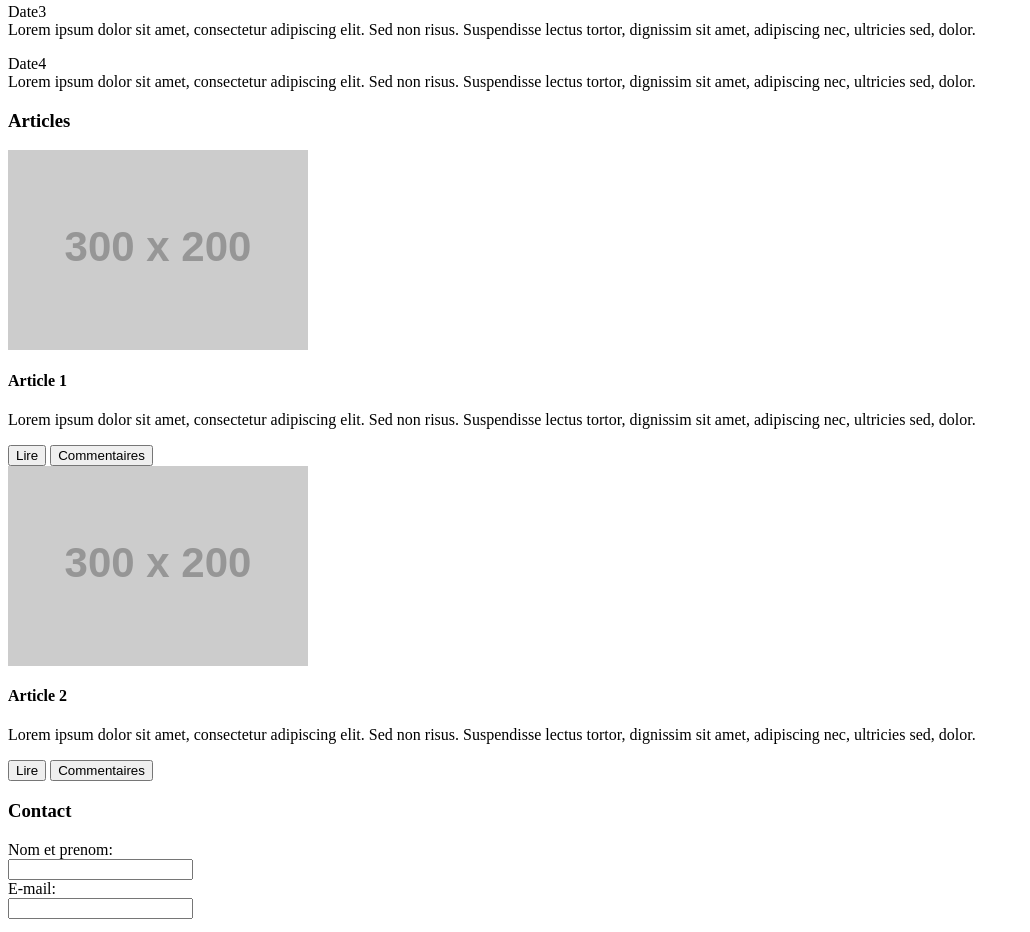
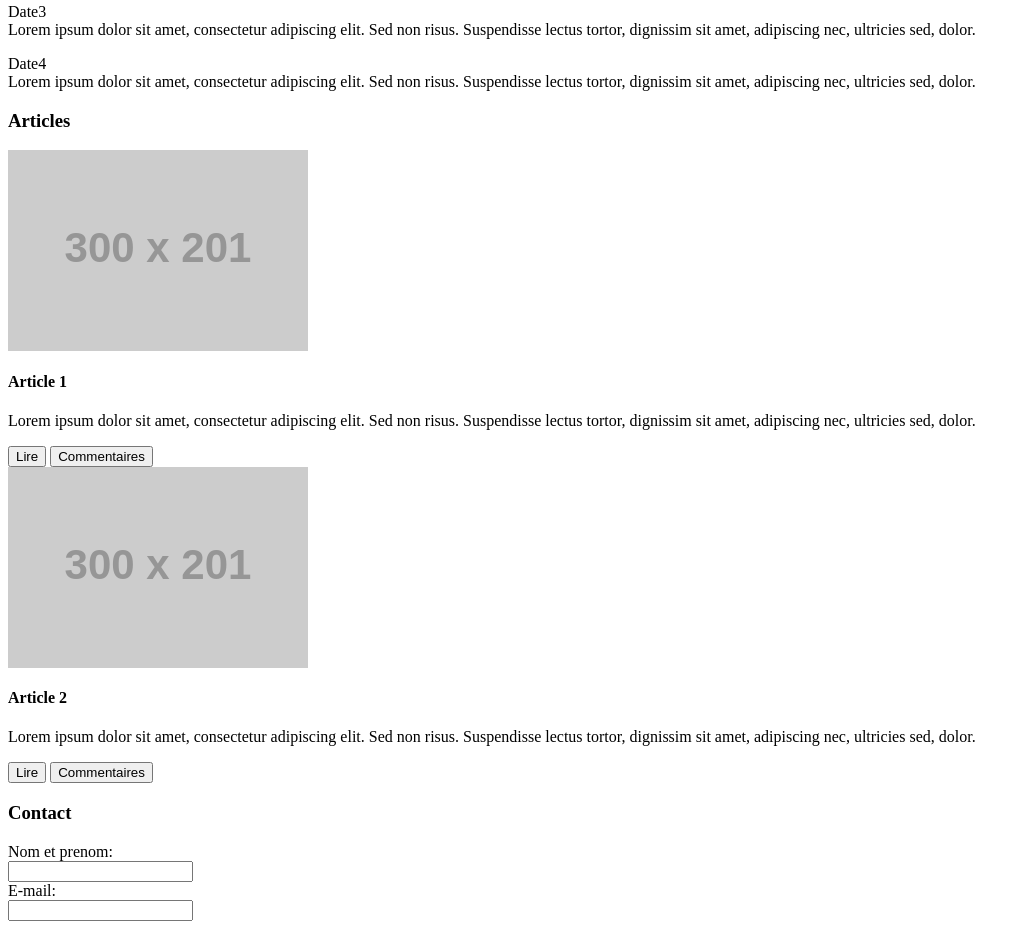
Before and after one commit to StevenSU696/DonkeySchool, a plain HTML site: page Integration/index.html in a window 1280 px wide. Shown: the part 1777-2709 px from the top of the page, without its empty margins (0-1030 px from the left). Drawn offline with Linux system fonts and the light colour scheme; placeholder pictures from the web are drawn by us.

Commit message:
UpdateAgain

```diff
--- a/Integration/index.html
+++ b/Integration/index.html
@@ -57,13 +57,13 @@ Lorem ipsum dolor sit amet, consectetur adipiscing elit. Sed non risus. Suspendi
 <article>
 <h3>Articles</h3>
 <section>
-<img src="https://placehold.co/300x200">
+<img src="https://placehold.co/300x201">
 <h4>Article 1</h4>
 <p>Lorem ipsum dolor sit amet, consectetur adipiscing elit. Sed non risus. Suspendisse lectus tortor, dignissim sit amet, adipiscing nec, ultricies sed, dolor.</p>
 <button type="button">Lire</button>
 <button type="button">Commentaires</button>
 </section>
-<img src="https://placehold.co/300x200">
+<img src="https://placehold.co/300x201">
 <h4>Article 2</h4>
 <p>Lorem ipsum dolor sit amet, consectetur adipiscing elit. Sed non risus. Suspendisse lectus tortor, dignissim sit amet, adipiscing nec, ultricies sed, dolor.</p>
 <button type="button">Lire</button>
```
